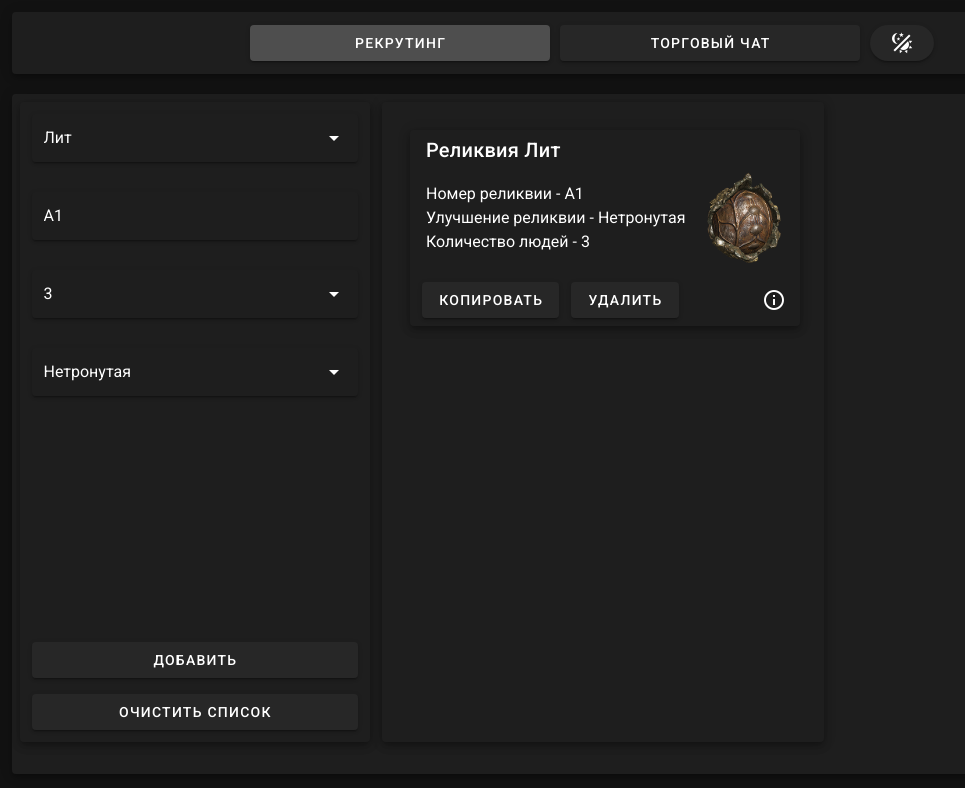
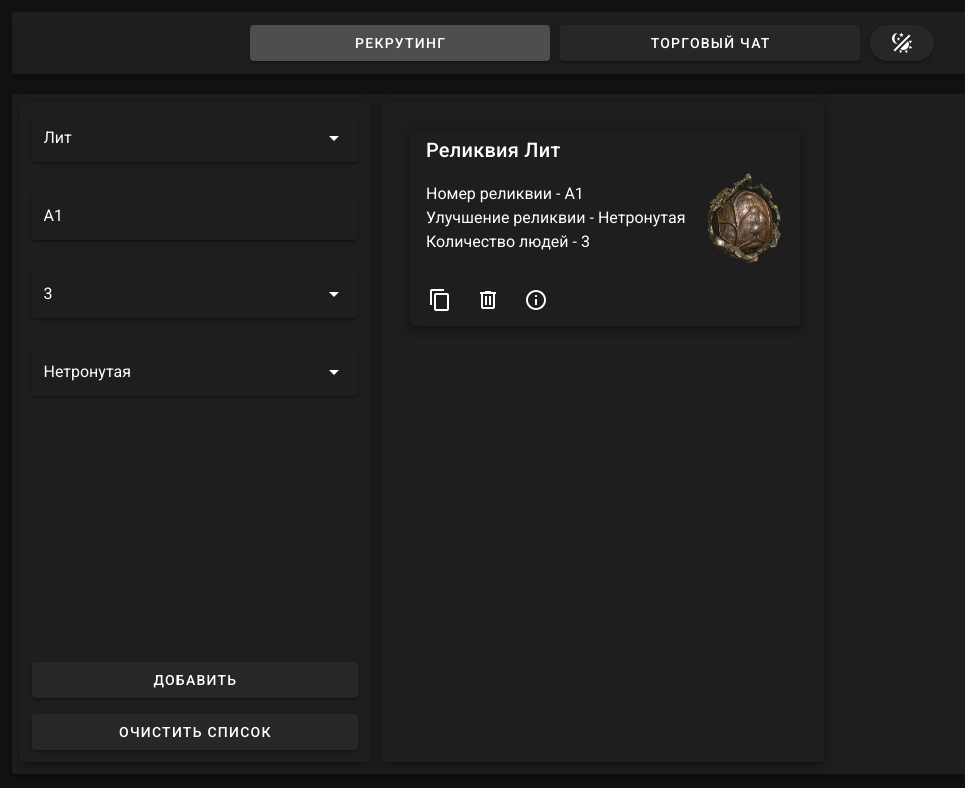
Before and after one commit to 4ebyrek99/wf-app, a Vue app: page / in a window 1280 px wide. Both pictures are taken after a click on the button "ДОБАВИТЬ". Shown: the top 788 px of the page, without its empty margins (48-1013 px from the left). Built offline with nearby package versions, Linux system fonts and the light colour scheme.

Commit message:
Изменения в дизайне кнопок у v-card

```diff
--- a/src/assets/scss/main.scss
+++ b/src/assets/scss/main.scss
@@ -15,5 +15,5 @@
 .grid {
     display: grid;
     grid-template-columns: 0.7fr 2fr;
-    height: 100%;
+    height: calc(100vh - 140px)
 }
--- a/src/components/itemCards/recruitingItemCard.vue
+++ b/src/components/itemCards/recruitingItemCard.vue
@@ -34,23 +34,27 @@
                     </v-avatar>
                 </div>
                 <div
-                    class="pb-2 pl-3 d-flex flex-row justify-space-between"
+                    class="pb-2 pl-3"
                 >
-                    <div>
                     <v-btn
+                        icon
                         @click="copyLink(index)"
                     >
-                            Копировать
+                        <v-icon>
+                            mdi-content-copy
+                        </v-icon>
                     </v-btn>
                     <v-btn
                         class="ml-3"
+                        icon
                         @click="deleteLink(index)"
                     >
-                            Удалить
+                        <v-icon>
+                            mdi-trash-can-outline
+                        </v-icon>
                     </v-btn>
-                    </div>
                     <v-btn
-                        class="mr-2"
+                        class="ml-3"
                         icon
                         @click="showDialog(index)"
                     >
--- a/src/views/recruitingChat.vue
+++ b/src/views/recruitingChat.vue
@@ -18,6 +18,7 @@
 						<v-select
 							v-model="selectRelic"
 							solo
+							:menu-props="{ bottom: true, offsetY: true }"
 							:items="relics"
 							item-text="name"
 							label="Эра реликвии"
@@ -33,15 +34,17 @@
 						>
 						</v-text-field>
 						<v-select
+							v-model="playerCount"
 							solo
-							v-model="playerCount"
+							:menu-props="{ bottom: true, offsetY: true }"
 							label="Количество людей"
 							:items="[1, 2, 3]"
 						>
 						</v-select>
 						<v-select
+							v-model="qualityRelic"
 							solo
-							v-model="qualityRelic"
+							:menu-props="{ bottom: true, offsetY: true }"
 							label="Улучшение"
 							:items="quality"
 							item-text="text"
```
Lines whose indentation alone changed are shown as unchanged.
